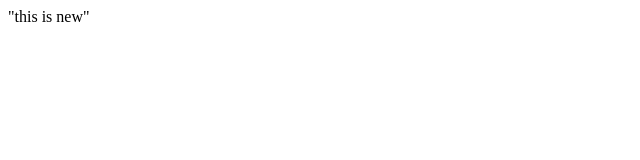
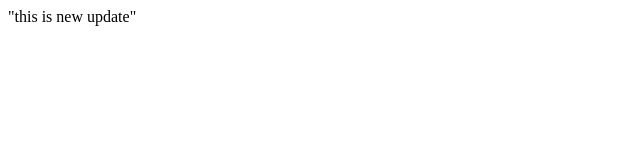
Before and after one commit to hanwaar14/script-testing, a plain HTML site: page index.html in a window 1280 px wide. Shown: the full height of the page, 0-640 px from the left. Drawn offline with Linux system fonts and the light colour scheme.

Commit message:
Automated commit on 2024-11-22 at 01:54:24

```diff
--- a/index.html
+++ b/index.html
@@ -6,6 +6,6 @@
     <title>Document</title>
 </head>
 <body>
-"this is new"
+"this is new update"
 </body>
 </html>
```
